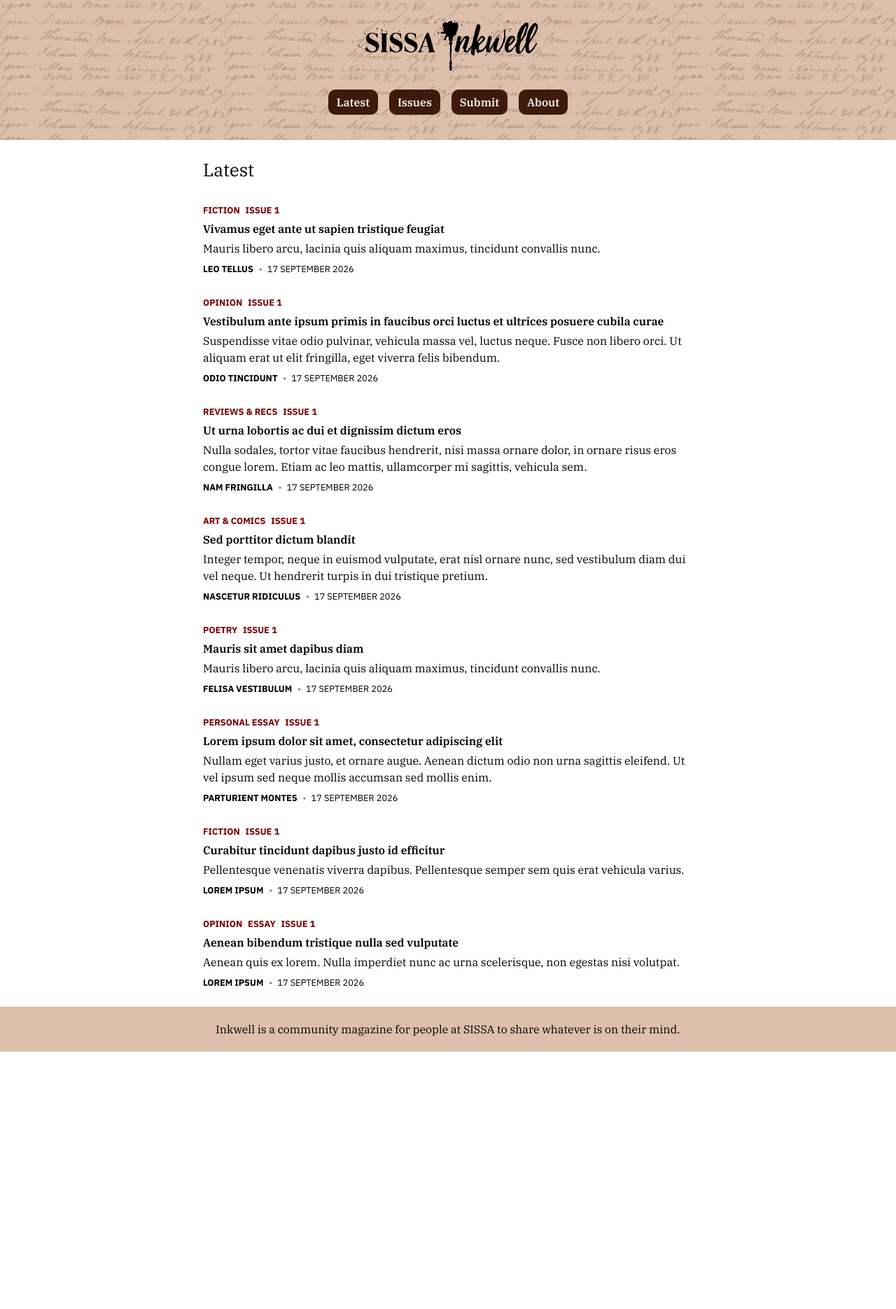
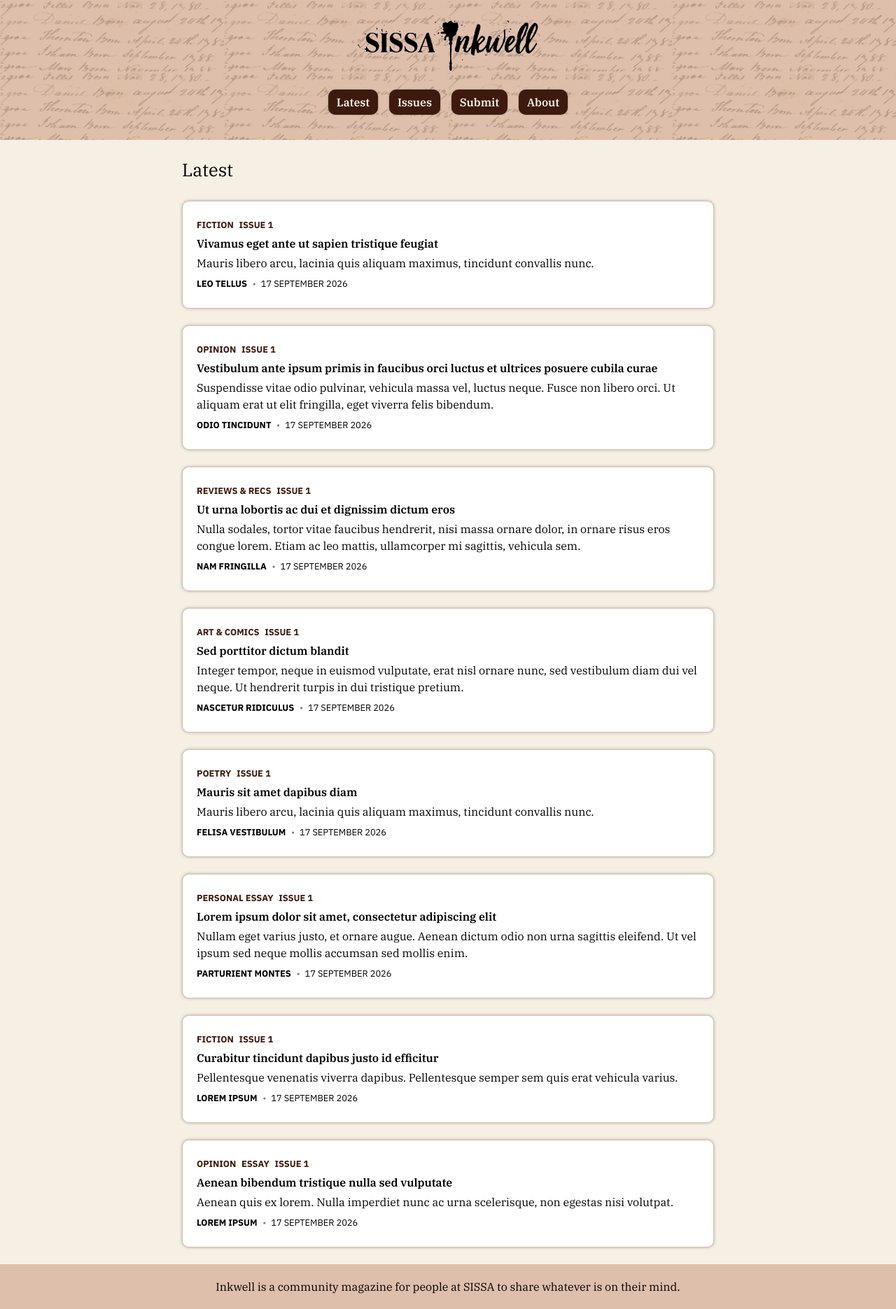
Before and after one commit to 11DE784A/InkwellWebsite, a Jekyll site: the page built from index.markdown, in a window 1280 px wide. Shown: the whole page at 70% size. Built offline with Jekyll 4.4.1, drawn with Linux system fonts in a browser that asks for light colours; before the commit the page ends 1503 px from its top, so only the background shows below that.

Commit message:
new design: cards on the main page and some shadows

```diff
--- a/assets/styles.css
+++ b/assets/styles.css
@@ -1,5 +1,7 @@
 :root {
   --base-font-size: 1.6rem;
+
+  --box-radius: 1rem;
 
   --sans-font: 'IBM Plex Sans', sans-serif;
   --mono-font: 'IBM Plex Mono', monospace;
@@ -21,17 +23,6 @@
   --beige: #f6f0e4;
   --burgundy: #3d1a0d;
   --chocolate-brown: #debfab;
-
-  --molten-lava: #7a0000;
-  --brick-red: #c1121f;
-
-  /* Light colors */
-  --bg: var(--white);
-
-  --fg1: var(--black);
-  --fg2: var(--grey-77);
-
-  --accent1: var(--molten-lava);
 }
 
 /* Reset */
@@ -72,8 +63,8 @@ iframe {
 /* Main */
 
 body {
-  background: var(--bg);
-  color: var(--fg1);
+  background: var(--beige);
+  color: var(--black);
   font-size: var(--base-font-size);
   font-family: var(--serif-font);
   line-height: 1.5;
@@ -120,7 +111,8 @@ nav a:link,
 nav a:visited,
 nav a:focus {
   background: var(--burgundy);
-  border-radius: 1rem;
+  border-radius: var(--box-radius);
+  box-shadow: 0 0 0.2rem var(--grey-77);
   color: var(--beige);
   display: block;
   font-weight: bold;
@@ -130,13 +122,14 @@ nav a:focus {
 
 nav a:hover,
 nav a:active {
+  box-shadow: 0 0 0.4rem var(--grey-77);
+  color: var(--chocolate-brown);
   text-decoration: none;
-  color: var(--chocolate-brown);
 }
 
 main {
   margin: 0 auto;
-  max-width: 74rem;
+  max-width: 80rem;
   padding-left: 2rem;
   padding-right: 2rem;
 }
@@ -162,6 +155,18 @@ h4 {
   font-weight: bold;
 }
 
+section {
+  background: var(--white);
+  border: 1px solid var(--chocolate-brown);
+  border-radius: var(--box-radius);
+  box-shadow: 0 0 0.4rem var(--grey-aa);
+  padding: 2rem;
+}
+
+section:hover {
+  box-shadow: 0 0 0.8rem var(--grey-aa);
+}
+
 section > * {
   margin-bottom: 0.4rem;
 }
@@ -184,7 +189,7 @@ section h2 {
 }
 
 .tag {
-  color: var(--accent1);
+  color: var(--burgundy);
   display: inline-block;
   font-weight: bold;
   margin-right: 0.4rem;
@@ -221,7 +226,7 @@ a {
 a:link,
 a:visited,
 a:focus {
-    color: var(--accent1);
+    color: var(--burgundy);
 }
 
 a:hover,
@@ -236,7 +241,7 @@ section a {
 section a:link,
 section a:visited,
 section a:focus {
-  color: var(--fg1);
+  color: var(--black);
 }
 
 section a:hover,
```
